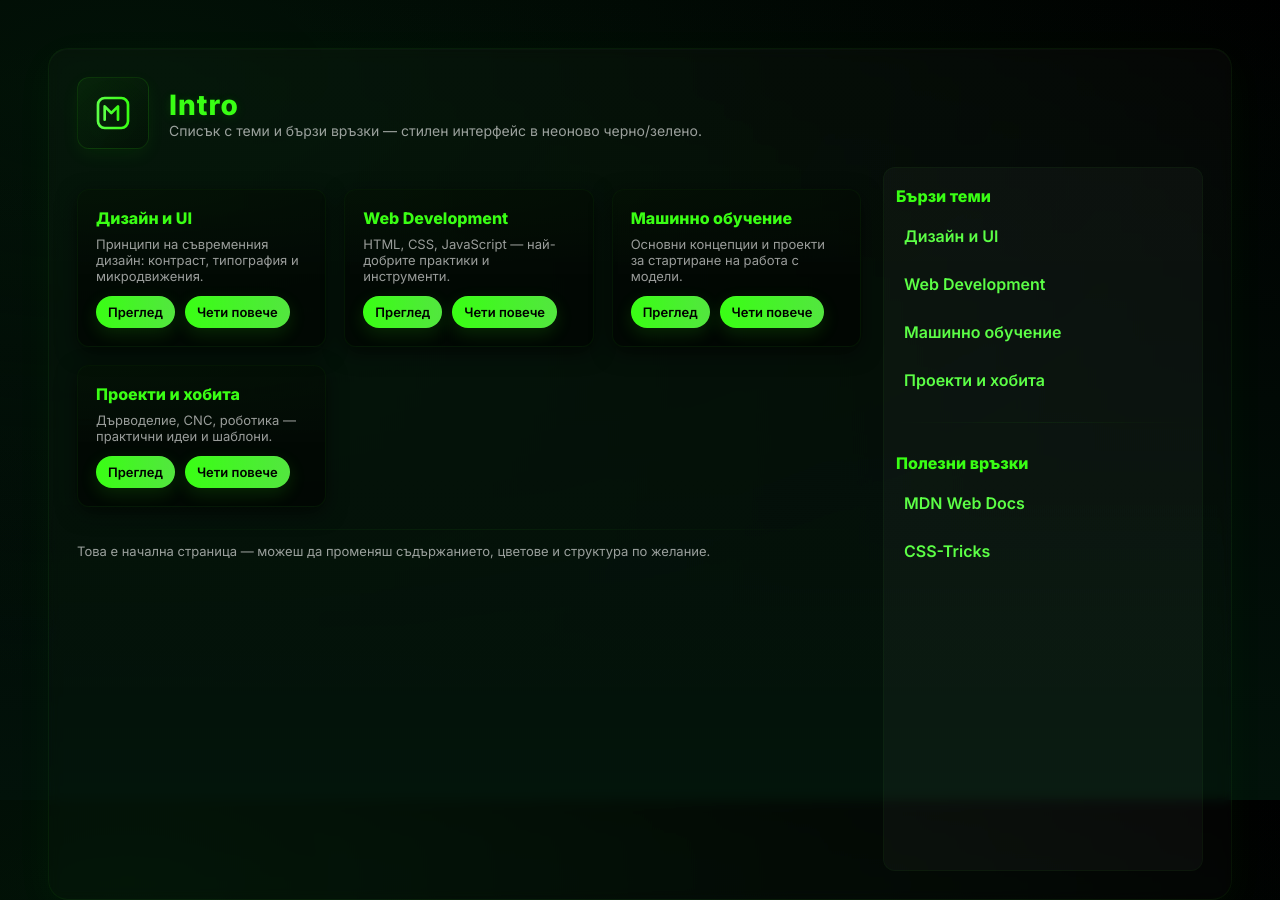
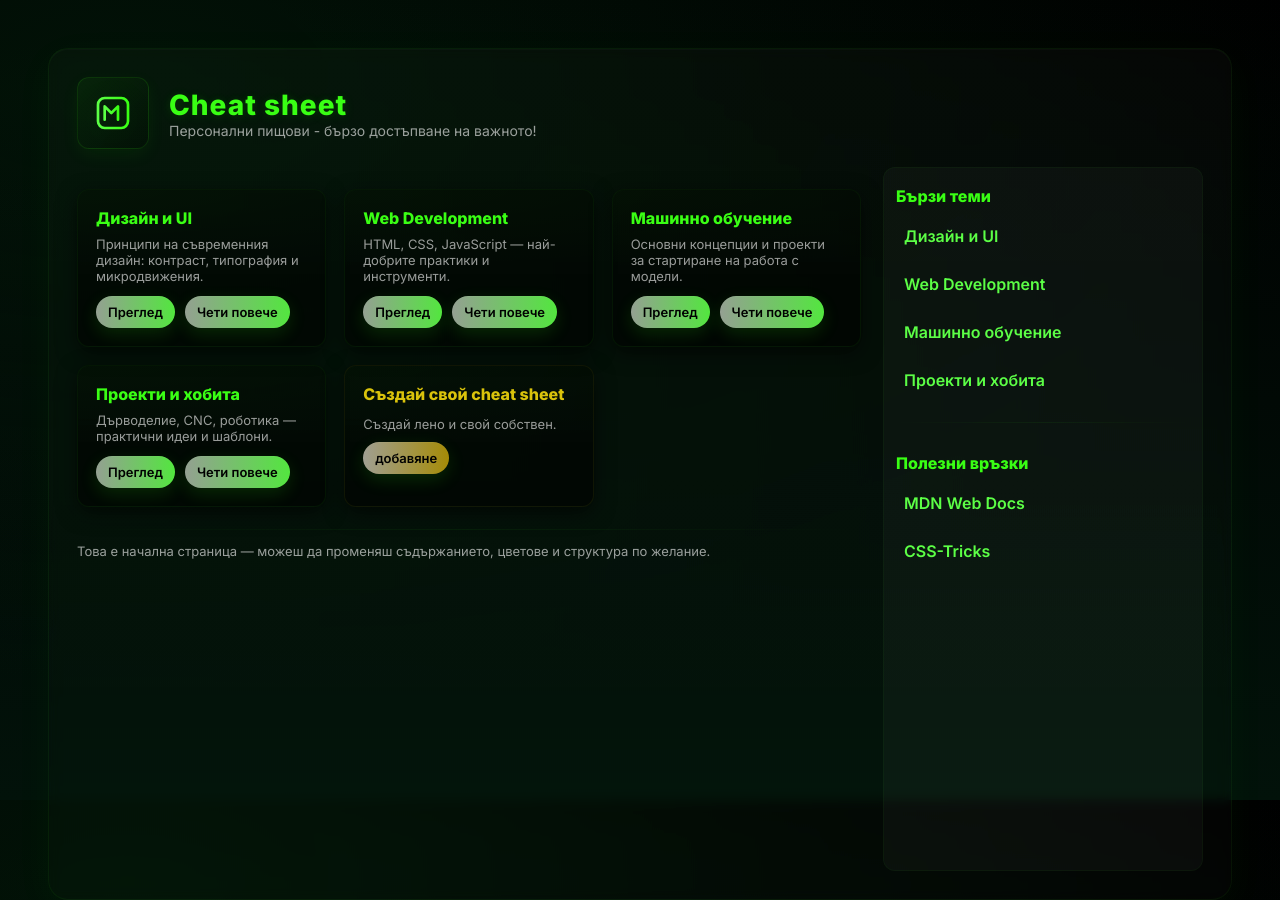
Before and after one commit to bedri-s-b/Test-Practical-Git, a plain HTML site: page index.html in a window 1280 px wide. Drawn offline with Linux system fonts and the light colour scheme.

Commit message:
Add add cheat sheet and css to it and nav.

```diff
--- a/index.html
+++ b/index.html
@@ -3,7 +3,7 @@
 <head>
   <meta charset="utf-8" />
   <meta name="viewport" content="width=device-width,initial-scale=1" />
-  <title>Intro</title>
+  <title>My cheat sheet</title>
   <link rel="preconnect" href="https://fonts.gstatic.com">
   <link href="https://fonts.googleapis.com/css2?family=Inter:wght@300;400;600;800&display=swap" rel="stylesheet">
   <link rel="stylesheet" href="style.css">
@@ -26,8 +26,8 @@
         </svg>
       </div>
       <div>
-        <h1>Intro</h1>
-        <p class="lead">Списък с теми и бързи връзки — стилен интерфейс в неоново черно/зелено.</p>
+        <h1>Cheat sheet</h1>
+        <p class="lead">Персонални пищови - бързо достъпване на важното!</p>
       </div>
     </header>
 
@@ -70,6 +70,14 @@
             </div>
           </article>
 
+          <div class="card-add card">
+            <h3>Създай свой cheat sheet</h3>
+            <div class="links">
+              <p>Създай лено и свой собствен.</p>
+            <a href="#topic-cnc">добавяне</a>
+            </div>
+          </div>
+
         </div>
 
         <footer>
--- a/style.css
+++ b/style.css
@@ -85,6 +85,20 @@
       min-height:120px;
     }
 
+    .card-add{
+        background: linear-gradient(180deg, rgba(0,0,0,0.45), rgba(0,0,0,0.55));
+      border-radius:12px;
+      padding:18px;
+      border:1px solid rgba(247, 255, 20, 0.06);
+      transition: transform .22s cubic-bezier(.2,.9,.3,1), box-shadow .22s;
+      box-shadow: 0 6px 20px rgba(0,0,0,0.6);
+      position:relative;
+      overflow:hidden;
+      min-height:120px;
+    }
+
+
+
     .card::after{
       content:'';
       position:absolute;inset:0;
@@ -100,6 +114,9 @@
 
     .card h3{margin:0 0 8px 0;color:var(--neon);font-size:16px}
     .card p{margin:0;color:var(--muted);font-size:13px}
+    .card-add h3{margin:0 0 8px 0;color: #dac20b;font-size:16px}
+    .card-add p{margin:0;color:var(--muted);font-size:13px}
+
 
     .links{
       display:flex;gap:10px;margin-top:12px;flex-wrap:wrap;
@@ -108,12 +125,16 @@
     .links a{
       display:inline-flex;align-items:center;gap:8px;padding:8px 12px;border-radius:999px;
       text-decoration:none;font-weight:600;font-size:13px;color:var(--bg-1);
-      background: linear-gradient(90deg, rgba(57,255,20,1), rgba(92,255,70,0.9));
+      background: linear-gradient(90deg, rgb(148, 160, 146), rgba(92,255,70,0.9));
       box-shadow: 0 6px 18px rgba(57,255,20,0.14), 0 1px 0 rgba(255,255,255,0.03) inset;
       transition: transform .18s, box-shadow .18s, filter .18s;
     }
 
     .links a:hover{transform: translateY(-4px) scale(1.02);filter:brightness(1.02)}
+
+    .card-add .links a{
+       background: linear-gradient(90deg, rgb(160, 159, 146), rgba(183, 154, 7, 0.9));
+    }
 
     nav.side{
       width:320px;position:sticky;top:48px;height:calc(100vh - 96px);
```
